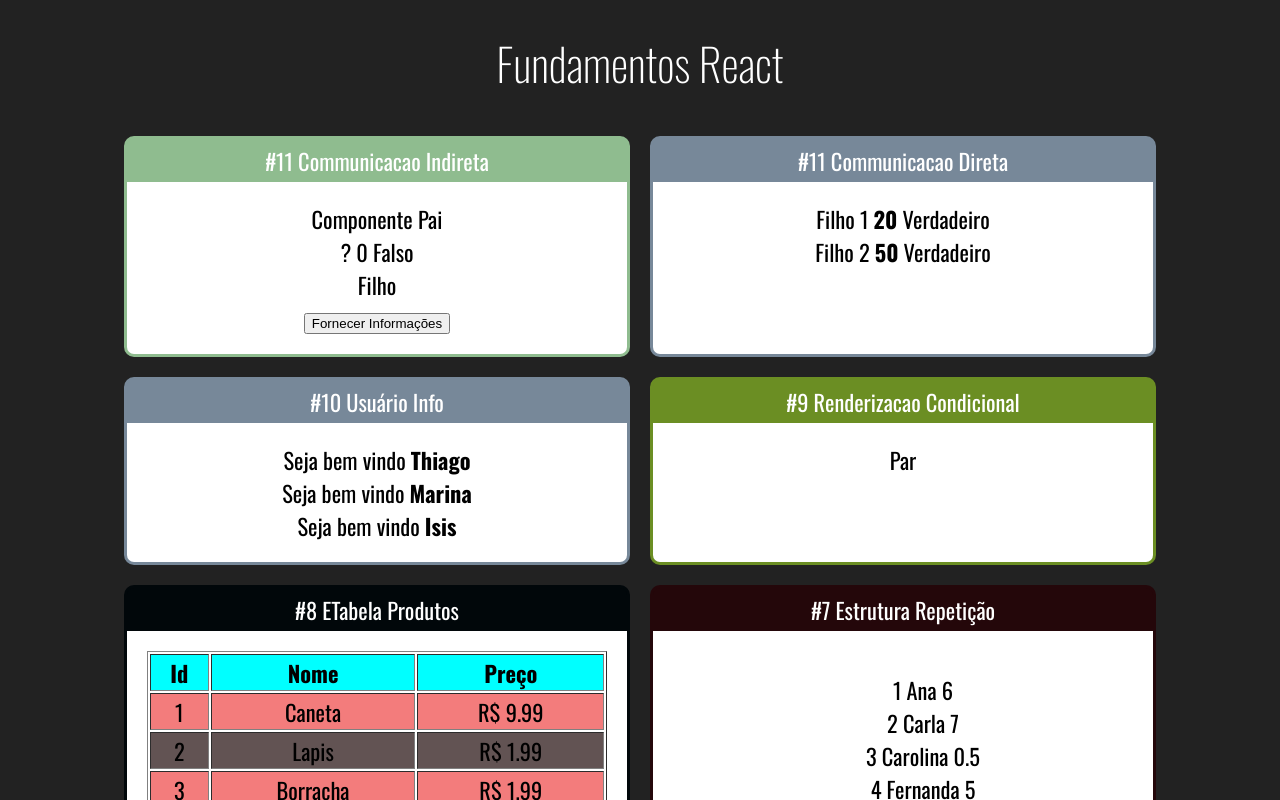
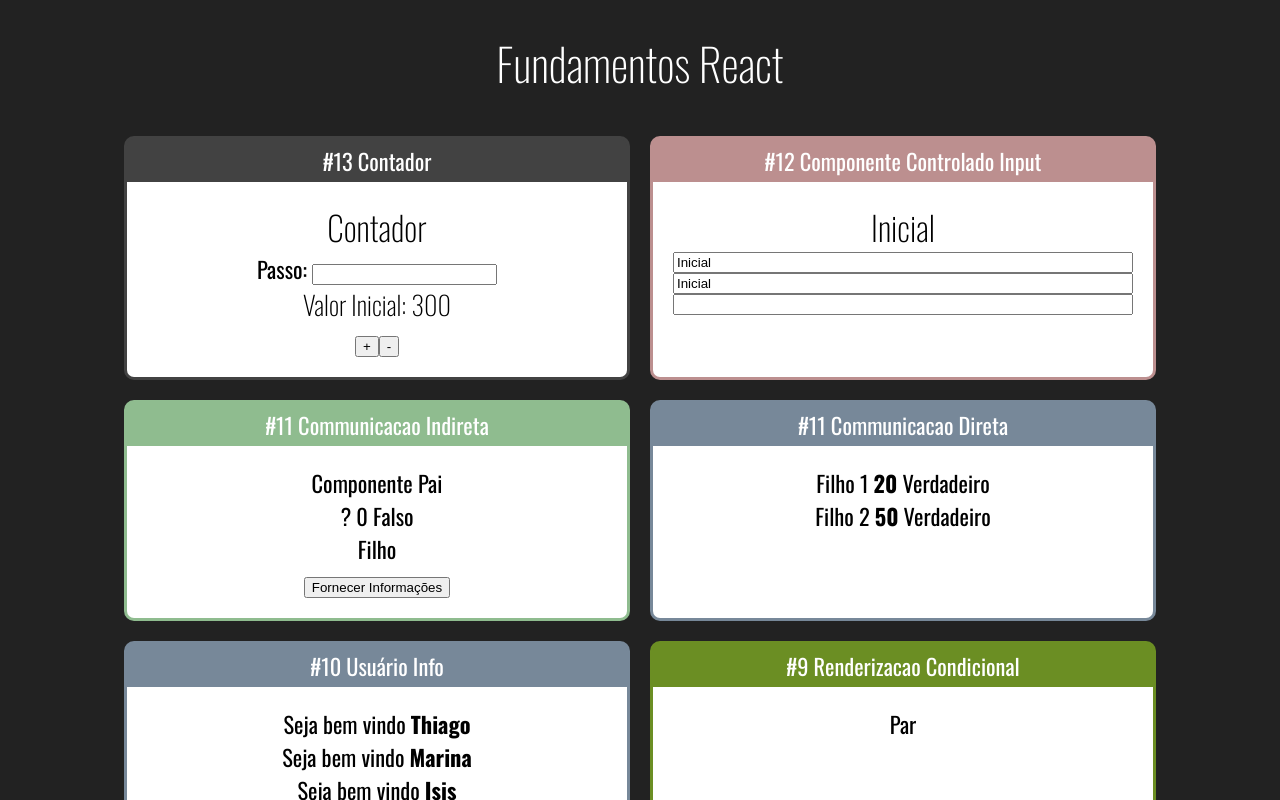
Before and after one commit to tavelars/curso-react, a React (Create React App) app in the folder fundamentos-react/: page / in a window 1280 px wide. Shown: the top 800 px of the page. Built offline with nearby package versions, Linux system fonts and the light colour scheme.

Commit message:
Componente contador e formulario

```diff
--- a/fundamentos-react/src/App.jsx
+++ b/fundamentos-react/src/App.jsx
@@ -16,6 +16,8 @@ import ParOuImpar from './components/condicional/ParOuImpar';
 import UsuarioInfo from './components/condicional/UsuarioInfo';
 import DiretaPai from './components/comunicacao/DiretaPai';
 import IndiretaPai from './components/comunicacao/IndiretaPai';
+import Input from './components/formulario/Input';
+import Contador from './components/contador/Contador';
 
 export default function App(props) {
     return (
@@ -25,6 +27,15 @@ export default function App(props) {
             <h1>Fundamentos React</h1>
 
             <div className="Cards">
+
+                <Card titulo="#13 Contador" color="#424242">
+                    <Contador numeroInicial={300} />
+                </Card>
+
+                <Card titulo="#12 Componente Controlado Input" color="#BC8F8F">
+                    <Input></Input>
+                </Card>
+
 
                 <Card titulo="#11 Communicacao Indireta" color="#8FBC8F">
                     <IndiretaPai></IndiretaPai>
--- /dev/null
+++ b/fundamentos-react/src/components/contador/Contador.css
@@ -0,0 +1,13 @@
+.Contador input {
+    font-size: 1.4rem;
+    width: 60px;
+}
+
+.Contador button {
+    height: 30px;
+    width: 30px;
+    border-radius: 50%;
+    background-color: #4040af;
+    color: #fff;
+    font-size: 1.4rem;
+}
--- /dev/null
+++ b/fundamentos-react/src/components/contador/Contador.jsx
@@ -0,0 +1,69 @@
+import './Contador.css';
+import React from "react";
+import { Component } from "react";
+
+class Contador extends Component {
+
+    constructor(props) {
+
+        super(props);
+
+        this.state = {
+            numero: props.numeroInicial,
+            passo: props.passo,
+        }
+
+        this.inc = this.inc.bind(this);
+    }
+
+    /* Para resolver o problema do this e possivel utilizar uma funcao arrow.
+        inc = () => {
+            this.setState({
+                numero: this.state.numero + 1,
+            });
+        }
+    */
+
+
+    inc() {
+        this.setState({
+            numero: this.state.numero + this.state.passo,
+        });
+    }
+
+    dec = () => {
+        this.setState({
+            numero: this.state.numero - this.state.passo,
+        });
+    }
+
+    setPasso = (event) => {
+        this.setState({
+            passo: +event.target.value,
+        })
+    }
+
+    render() {
+        return (
+            <div styleClass="Contador">
+                <h2>Contador</h2>
+
+                <div>
+                    <label htmlFor="passoInput">Passo: </label>
+                    <input
+                        id="passoInput"
+                        type="number"
+                        value={this.state.passo}
+                        onChange={this.setPasso}/>
+                </div>
+
+                <h3>Valor Inicial: {this.state.numero}</h3>
+                <button onClick={this.inc}> + </button>
+                <button onClick={this.dec}> - </button>
+            </div >
+        )
+    }
+
+}
+
+export default Contador
--- /dev/null
+++ b/fundamentos-react/src/components/formulario/Input.css
@@ -0,0 +1,3 @@
+.Input input {
+    font-size: 1.4rem;
+}
--- /dev/null
+++ b/fundamentos-react/src/components/formulario/Input.jsx
@@ -0,0 +1,26 @@
+import './Input.css'
+import React, { useState } from "react";
+
+export default props => {
+
+    const [valor, setValor] = useState('Inicial');
+
+    function quandoMudar(e) {
+        setValor(e.target.value);
+    }
+
+    return (
+        <div>
+            <h2>{valor}</h2>
+            <div style={
+                { display: 'flex', flexDirection: 'column' }
+            }>
+                <input value={valor} onChange={quandoMudar} />
+                <input value={valor} readOnly />
+                <input value={undefined} />
+            </div>
+        </div>
+    )
+
+
+}
```
